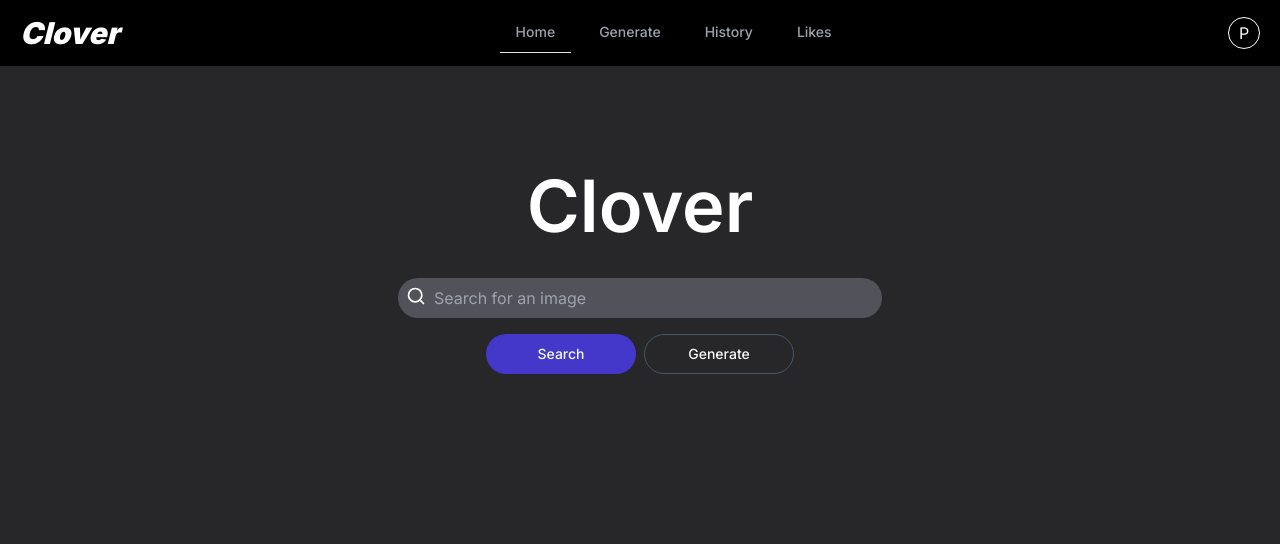
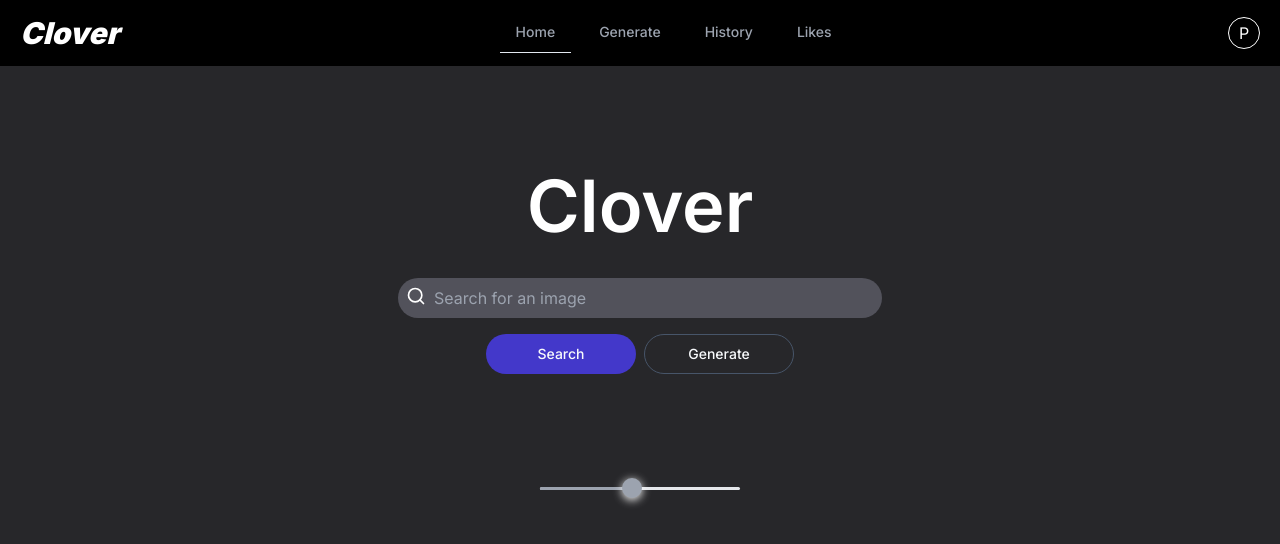
Before and after one commit to petercrackthecode/Clover, a Next.js app in the folder frontend/: page / in a window 1280 px wide. Shown: the top 544 px of the page. Built offline with nearby package versions, Linux system fonts and the light colour scheme.

Commit message:
implemented the GridPicker component

```diff
--- a/frontend/src/app/generate/page.tsx
+++ b/frontend/src/app/generate/page.tsx
@@ -179,7 +179,7 @@
   return (
     <main className="w-full min-h-screen text-white bg-zinc-800 flex flex-col items-center">
       <section
-        className="flex flex-col gap-y-9 py-2 mt-24 w-full xl:px-96 lg:px-60 md:px-20 sm:px-10"
+        className="flex flex-col gap-y-9 pt-2 mb-5 mt-24 w-full xl:px-96 lg:px-60 md:px-20 sm:px-10"
         style={{ border: "3px solid red" }}
       >
         <div className="flex flex-col">
--- a/frontend/src/app/page.tsx
+++ b/frontend/src/app/page.tsx
@@ -3,18 +3,30 @@
 import { Search } from "lucide-react";
 import Link from "next/link";
 import { ImageViewer } from "@/components/imageViewer";
-import { useMemo, useEffect } from "react";
-import axios from "axios";
+import { useMemo, useEffect, useState } from "react";
+import GridPicker from "@/components/gridPicker";
 import { Images, Image } from "@/models";
+import classNames from "classnames";
 
 export default function Home() {
-  useEffect(() => {
-    async function testServer() {
-      const res = await axios.get("http://localhost:5000");
-      console.log(res.data);
+  const [gridCol, setGridCol] = useState<number>(6);
+
+  useEffect(function getGridColFromLocalStorage() {
+    if (typeof window !== "undefined" && window.localStorage) {
+      const gridColStr = window.localStorage.getItem("gridCol");
+      const gridColVal = gridColStr ? parseInt(gridColStr) : 6;
+      setGridCol(gridColVal);
     }
-    testServer();
   }, []);
+
+  useEffect(
+    function saveGridColToLocalStorage() {
+      if (typeof window !== "undefined" && window.localStorage) {
+        window.localStorage.setItem("gridCol", gridCol.toString());
+      }
+    },
+    [gridCol]
+  );
 
   const images = useMemo((): Images => {
     if (typeof window !== "undefined" && window.localStorage) {
@@ -37,7 +49,7 @@
   }, []);
   return (
     <main className="w-full min-h-screen text-white bg-zinc-800 flex flex-col items-center">
-      <div className="w-[500px] flex flex-col gap-y-9 p-2 mt-24">
+      <section className="w-[500px] flex flex-col gap-y-9 p-2 mt-24">
         <h1 className="text-7xl font-semibold text-center">Clover</h1>
         <div className="flex flex-col gap-y-4">
           <div className="p-2 bg-zinc-600 flex flex-row rounded-full">
@@ -58,11 +70,21 @@
             </Link>
           </div>
         </div>
-      </div>
+      </section>
+      <section className="flex flex-row justify-center w-full gap-x-2 mt-24">
+        <GridPicker
+          value={gridCol}
+          onValueChange={(value: number[]) => setGridCol(value[0])}
+        />
+      </section>
       {Object.keys(images).length > 0 && (
-        <div className="flex gap-y-9 m-5 mt-24 w-full px-5">
-          <ImagesGalleries images={images} filterImages={() => {}} />
-        </div>
+        <section className="flex gap-y-9 m-5 mt-24 w-full px-5">
+          <ImagesGalleries
+            images={images}
+            col={gridCol}
+            filterImages={() => {}}
+          />
+        </section>
       )}
     </main>
   );
@@ -71,14 +93,20 @@
 interface ImagesGalleriesProps {
   images: Images;
   filterImages: () => void;
+  col: number;
 }
 
 function ImagesGalleries({
   images,
   filterImages,
+  col,
 }: ImagesGalleriesProps): React.JSX.Element {
+  console.log("col", col);
   return (
-    <div className="flex-row justify-center flex flex-wrap gap-5">
+    <div
+      className={classNames("grid w-full gap-5")}
+      style={{ gridTemplateColumns: `repeat(${col}, 1fr)` }}
+    >
       {Object.entries(images).map(([key, { prompt, negativePrompt, url }]) => (
         <ImageViewer key={key} {...{ prompt, negativePrompt, url }} />
       ))}
--- /dev/null
+++ b/frontend/src/components/gridPicker.tsx
@@ -0,0 +1,31 @@
+"use client";
+import * as Slider from "@radix-ui/react-slider";
+import React from "react";
+
+interface GridPickerProps {
+  value: number;
+  onValueChange: (value: number[]) => void;
+}
+
+export default function GridPicker({ value, onValueChange }: GridPickerProps) {
+  return (
+    <div>
+      <Slider.Root
+        className="relative flex items-center select-none touch-none w-[200px] h-5"
+        value={[value]}
+        max={12}
+        min={1}
+        step={1}
+        onValueChange={(value) => onValueChange(value)}
+      >
+        <Slider.Track className="bg-gray-200 relative grow rounded-full h-[3px]">
+          <Slider.Range className="absolute bg-gray-400 rounded-full h-full" />
+        </Slider.Track>
+        <Slider.Thumb
+          className="block w-5 h-5 bg-gray-400 shadow-[0_2px_10px] shadow-blackA4 rounded-[10px] hover:bg-violet3 focus:outline-none focus:shadow-[0_0_0_5px] focus:shadow-blackA5"
+          aria-label="Volume"
+        />
+      </Slider.Root>
+    </div>
+  );
+}
--- a/frontend/src/components/imageViewer.tsx
+++ b/frontend/src/components/imageViewer.tsx
@@ -23,6 +23,7 @@
         "text-center overflow-y-hidden cursor-pointer object-contain",
         customClasses
       )}
+      style={{ border: "3px solid green" }}
     >
       <img src={url} alt={prompt} className="h-full object-fill" />
     </div>
--- a/frontend/src/components/imagesGroup.tsx
+++ b/frontend/src/components/imagesGroup.tsx
@@ -63,7 +63,7 @@
   };
 
   return (
-    <div className="flex flex-col w-full gap-5">
+    <div className="flex flex-col w-full gap-10">
       {promptStack
         .toReversed()
         .map((promptId) => promptToImages(promptId, prevPrompts[promptId]))}
```
Also changed, not shown: 1 other file (tests, documents, lock files or other folders).
